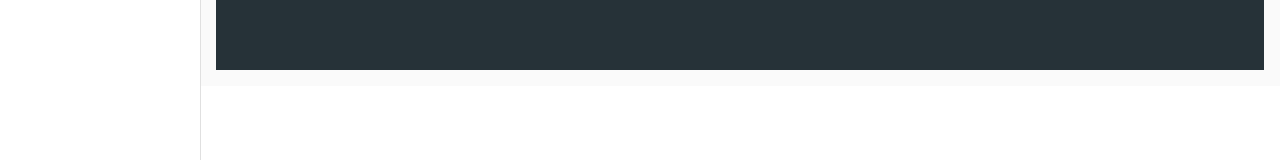
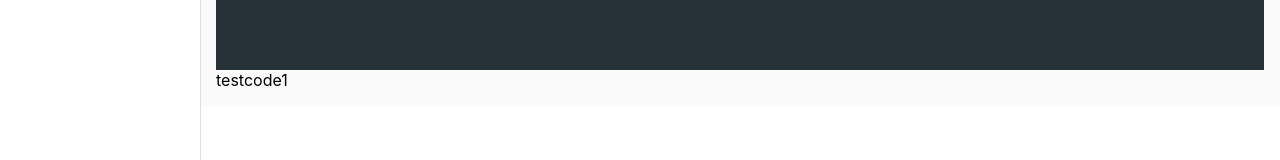
Before and after one commit to Chr1stian/masterapp, a React (Create React App) app: page / in a window 1280 px wide. Shown: the part 310-470 px from the top of the page. Built offline with nearby package versions, Linux system fonts and the light colour scheme.

Commit message:
Code output and selection function

```diff
--- /dev/null
+++ b/src/components/CodeOutput.tsx
@@ -0,0 +1,33 @@
+import React from "react";
+import { Task } from "../App";
+import { makeStyles, createStyles } from "@material-ui/core";
+
+const useStyles = makeStyles(() =>
+  createStyles({
+    div: {
+      whiteSpace: "pre-wrap"
+    }
+  })
+);
+
+interface CodeOutputProps {
+  task: Task;
+}
+
+const CodeOutput: React.FC<CodeOutputProps> = (props: CodeOutputProps) => {
+  const classes = useStyles();
+  const { task } = props;
+
+  const handleMouseUp = (): void => {
+    console.log(window.getSelection()?.toString());
+    // TODO: Handle when nothing is selected
+  };
+
+  return (
+    <div className={classes.div} onMouseUp={handleMouseUp}>
+      {task.code}
+    </div>
+  );
+};
+
+export default CodeOutput;
--- a/src/components/ContentContainer.tsx
+++ b/src/components/ContentContainer.tsx
@@ -1,6 +1,6 @@
 import React from "react";
 import { Task, Tasks } from "../App";
-import { CodeInput } from ".";
+import { CodeInput, CodeOutput } from ".";
 
 interface ContentContainerProps {
   className?: string;
@@ -22,6 +22,7 @@
         changeTask={changeTask}
         task={tasks[selectedTask + 1]}
       />
+      <CodeOutput task={tasks[selectedTask + 1]} />
     </div>
   );
 };
--- a/src/components/index.tsx
+++ b/src/components/index.tsx
@@ -1,6 +1,7 @@
 import CodeInput from "./CodeInput";
+import CodeOutput from "./CodeOutput";
 import ContentContainer from "./ContentContainer";
 import Sidebar from "./Sidebar";
 import Tabbar from "./Tabbar";
 
-export { CodeInput, ContentContainer, Sidebar, Tabbar };
+export { CodeInput, CodeOutput, ContentContainer, Sidebar, Tabbar };
```
